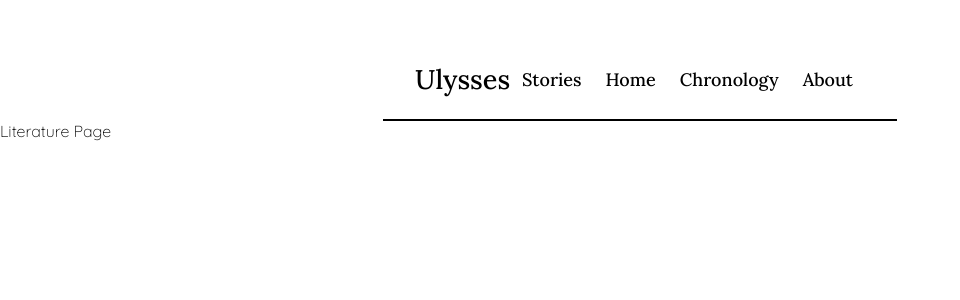
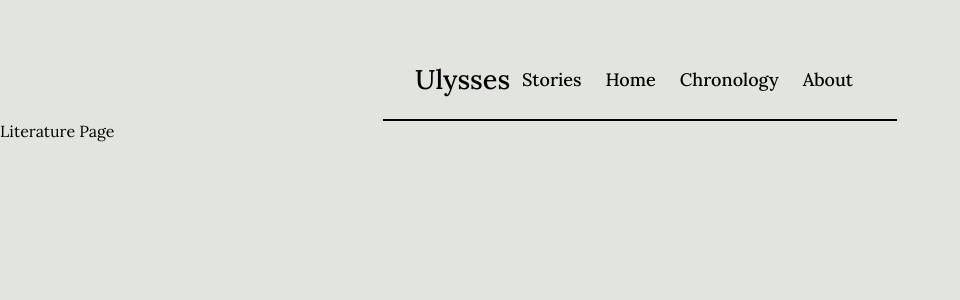
Before and after one commit to nicholasgalante1997/mf-ulysses-app, a Next.js app: page /categories in a window 1280 px wide. Shown: the top 300 px of the page, without its empty margins (0-960 px from the left). Built offline with nearby package versions, Linux system fonts and the light colour scheme.

Commit message:
styled updated and navbar functional

```diff
--- a/src/components/Navbar/Navbar.tsx
+++ b/src/components/Navbar/Navbar.tsx
@@ -1,18 +1,22 @@
 import React from 'react';
-import Link from 'next/link';
+import { useRouter } from 'next/router';
 import styles from '../../../styles/home.module.css';
 
 
-const NavBar: React.FunctionComponent<{}> = ({ children }) => (
-    <div className={styles.navbar}>
-        <h2 className={styles.heading}>Ulysses</h2>
-        <div className={styles.actionContainer}>
-            <p className={styles.link}>Stories</p>
-            <p className={styles.link}>Home</p>
-            <p className={styles.link}>Chronology</p>
-            <p className={styles.link}>About</p>
+const NavBar: React.FunctionComponent = () => {
+    const router = useRouter();
+    const pushTo = (route: string) => { router.push(route); };
+    return (
+        <div className={styles.navbar}>
+            <h2 className={styles.heading}>Ulysses</h2>
+            <div className={styles.actionContainer}>
+                <p onClick={() => pushTo('/literature')} className={styles.link}>Stories</p>
+                <p onClick={() => pushTo('/')} className={styles.link}>Home</p>
+                <p onClick={() => pushTo('/chronology')} className={styles.link}>Chronology</p>
+                <p onClick={() => pushTo('/about')} className={styles.link}>About</p>
+            </div>
         </div>
-    </div>
-);
+    )
+};
 
   export default NavBar;
--- a/styles/Home.module.css
+++ b/styles/Home.module.css
@@ -5,14 +5,14 @@
     align-items: center;
     justify-self: center;
     align-self: center;
-    background-color: white;
+    background-color: #e2e5de;
     color: black;
     font-size: large;
     font-family: 'Lora', serif;
     font-weight: 500;
     border-bottom: 2px solid black;
-    border-bottom-left-radius: 0px;
-    border-bottom-right-radius: 0px;
+    border-bottom-left-radius: -1px;
+    border-bottom-right-radius: -1px;
     margin-left: 10vw;
     margin-right: 10vw;
     margin-top: 5vh;
@@ -34,6 +34,12 @@
     padding-left: 12px;
     padding-right: 12px;
 }
+ .link:hover {
+    color: #800000;
+    font-size: x-large;
+    transition: font-size 0.3s;
+    text-decoration: underline;
+ }
 
 .heading {
     padding-left: 16px;
--- a/styles/globals.css
+++ b/styles/globals.css
@@ -2,8 +2,9 @@ html,
 body {
   padding: 0;
   margin: 0;
-  font-family: 'Quicksand', sans-serif;
-  font-weight: 300;
+  font-family: 'Lora', serif;
+  font-weight: 400;
+  background-color: #e2e5de;
 }
 
 h1, h2, h3, h4, h5, h6 {
@@ -18,9 +19,3 @@ a {
 * {
   box-sizing: border-box;
 }
-
-.pinnedDropMenu {
-  position: absolute;
-  top: 5vh;
-  right: 5vh;
-}
```
Also changed, not shown: pages/index.tsx (+8 -1 lines), pages/literature/index.tsx (+0 -25 lines).
